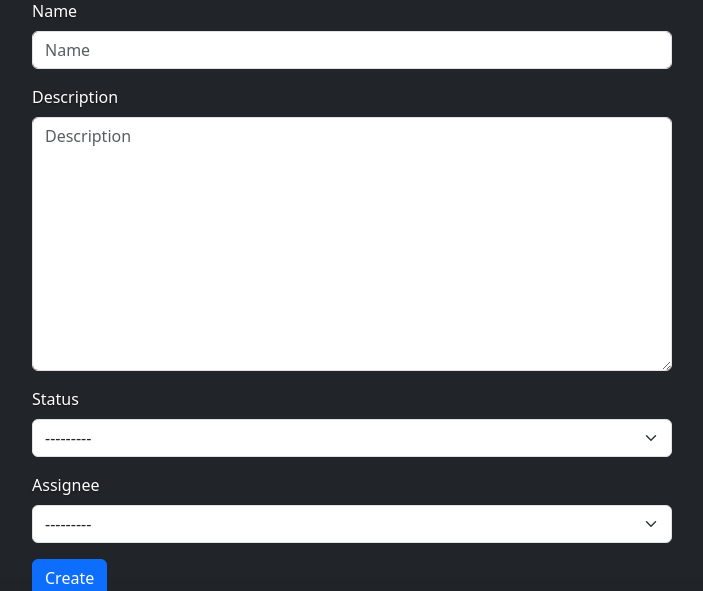
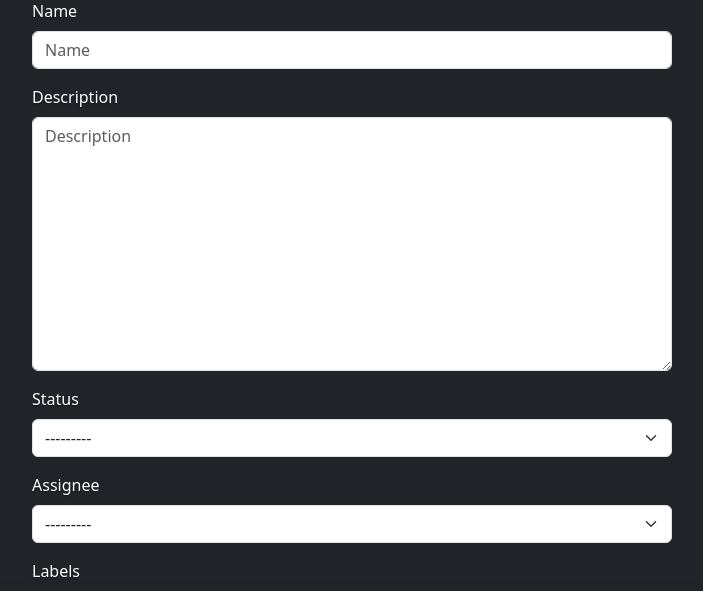
Before and after one commit to Nazarinh0/python-project-52, a Django app: page /tasks/create/ in a window 1280 px wide. Shown: the part 149-740 px from the top of the page, without its empty margins (288-991 px from the left). Run offline with Django 4.2, Linux system fonts and the light colour scheme; the visitor is signed in with stand-in values (Sample User, id 1); data comes from the database, SQL or seed files in the repository; data that the repository does not hold is empty; some libraries are stand-ins or nearby versions.

Commit message:
fix in TaskForm and show.html

```diff
--- a/task_manager/tasks/forms.py
+++ b/task_manager/tasks/forms.py
@@ -5,4 +5,4 @@ from task_manager.tasks.models import Task
 class TaskForm(forms.ModelForm):
     class Meta:
         model = Task
-        fields = ('name', 'description', 'status', 'assignee', 'label')
+        fields = ('name', 'description', 'status', 'assignee', 'labels')
--- a/task_manager/templates/tasks/show.html
+++ b/task_manager/templates/tasks/show.html
@@ -37,7 +37,7 @@
                     </div>
                     <div class="row p-1">
                       <div class="col">
-                        <h6>{% trans "labels" %}</h6>
+                        <h6>{% trans "Labels" %}</h6>
                         <ul>
                           {% comment %} {% for label in task.labels.all %}
                           <li>{{ label }}</li>
```
